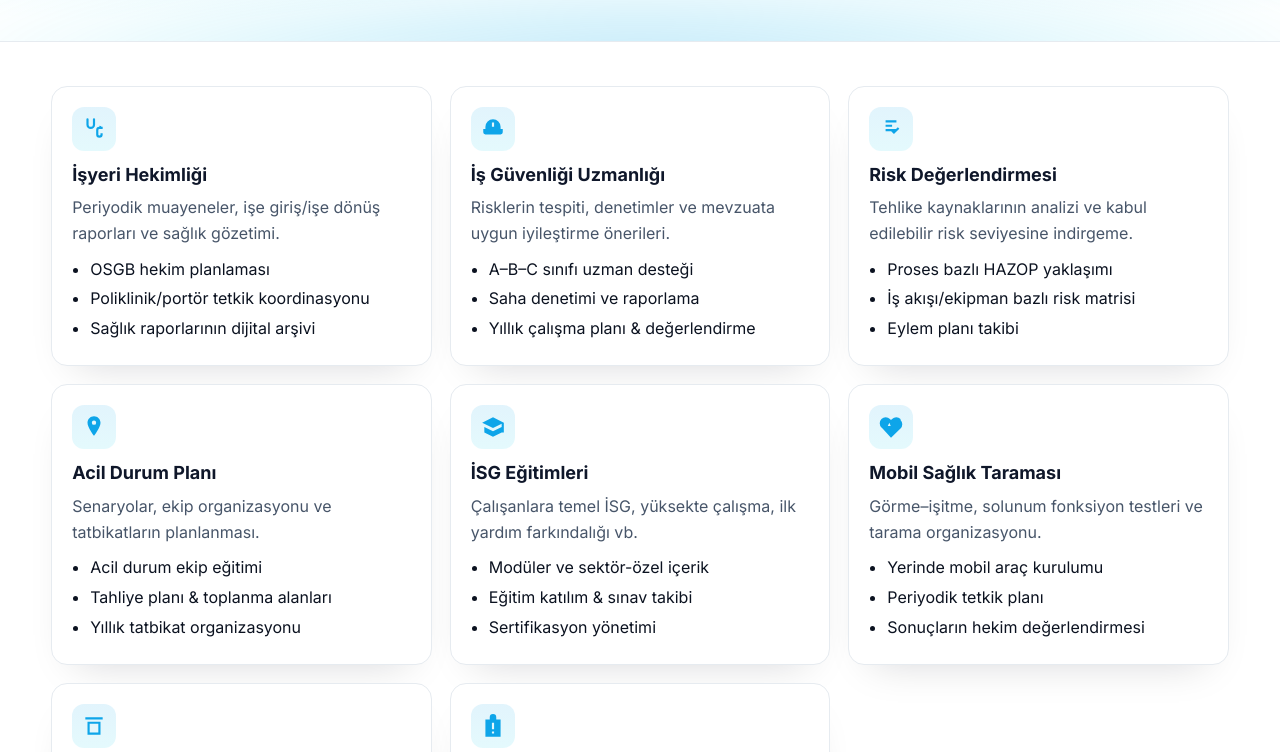
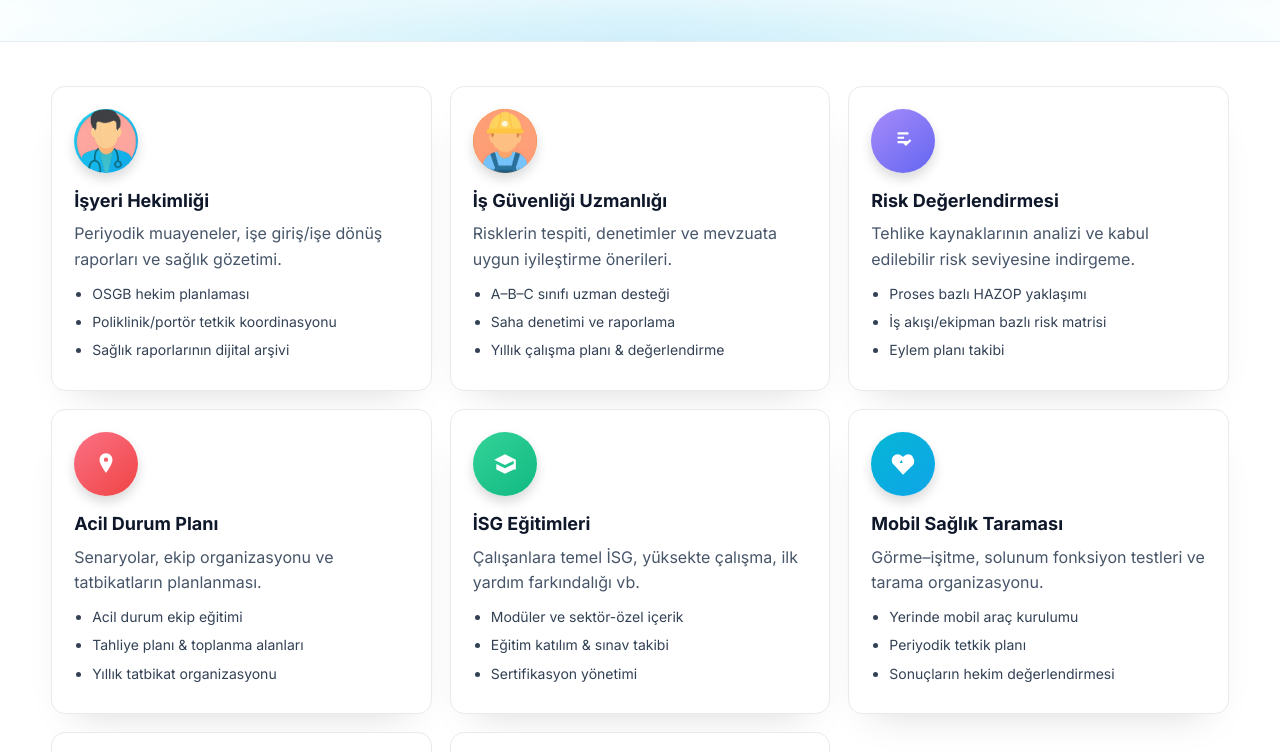
Before and after one commit to H-Ergun/vitanova-osgb, a plain HTML site: page faaliyet-alanlarimiz.html in a window 1280 px wide. Shown: the part 223-975 px from the top of the page. Drawn offline with Linux system fonts and the light colour scheme.

Commit message:
faaliyet alanlarimiz sayfasi eklendi

```diff
--- a/css/faaliyet-alanlarimiz.css
+++ b/css/faaliyet-alanlarimiz.css
@@ -308,3 +308,140 @@ a:hover {
         align-items: flex-start
     }
 }
+
+
+/* Renkli ikon kapsayıcısı */
+.services-colored .icon {
+
+    /* varsayılan: logo turkuaz-mavi */
+    width: 56px;
+    height: 56px;
+    border-radius: 50%;
+    display: flex;
+    align-items: center;
+    justify-content: center;
+    background: linear-gradient(140deg, var(--g1), var(--g2));
+    box-shadow: 0 10px 18px -8px rgba(2, 6, 23, .25);
+    margin-bottom: 12px;
+    transition: transform .25s ease, box-shadow .25s ease, filter .25s ease;
+}
+
+.services-colored .icon svg {
+    width: 26px;
+    height: 26px;
+    fill: #fff
+}
+
+/* Kartların hover’ı ikonla beraber canlansın */
+.services-colored .card {
+    position: relative;
+    border: 1px solid #e6ebf0;
+    border-radius: 14px;
+    background: #fff;
+    padding: 22px;
+    transition: box-shadow .25s ease, transform .25s ease;
+}
+
+.services-colored .card:hover {
+    transform: translateY(-4px);
+    box-shadow: 0 18px 44px -22px rgba(2, 6, 23, .32);
+}
+
+.services-colored .card:hover .icon {
+    transform: translateY(-1px) scale(1.04);
+    box-shadow: 0 18px 26px -12px rgba(2, 6, 23, .35);
+    filter: saturate(1.12);
+}
+
+/* Başlığın altına kısa renk şeridi */
+.services-colored .icon+h3 {
+    position: relative;
+    margin-top: 2px
+}
+
+.services-colored .icon+h3::after {
+    content: "";
+    position: absolute;
+    left: 0;
+    bottom: -10px;
+    width: 48px;
+    height: 4px;
+    border-radius: 999px;
+    background: linear-gradient(90deg, var(--g1), var(--g2));
+}
+
+/* Kart bazlı renk temaları (ikon + vurgu) */
+.i-hekim {
+    --g1: #22d3ee;
+    --g2: #0ea5e9;
+}
+
+/* turkuaz → mavi (logo) */
+.i-isg {
+    --g1: #f59e0b;
+    --g2: #f97316;
+}
+
+/* amber → turuncu       */
+.i-risk {
+    --g1: #a78bfa;
+    --g2: #6366f1;
+}
+
+/* mor → indigo          */
+.i-acil {
+    --g1: #fb7185;
+    --g2: #ef4444;
+}
+
+/* pembe → kırmızı       */
+.i-egitim {
+    --g1: #34d399;
+    --g2: #10b981;
+}
+
+/* yeşil tonları         */
+.i-mobil {
+    --g1: #06b6d4;
+    --g2: #0ea5e9;
+}
+
+/* camgöbeği → mavi      */
+.i-ortam {
+    --g1: #64748b;
+    --g2: #0ea5e9;
+}
+
+/* slate → mavi          }*/
+.i-periyodik{ --g1:#f472b6; --g2:#ec4899; }  /* pembe tonları
+
+/* Madde işaretleri hafif modern dursun */
+.services-colored .bullets {
+    padding-left: 18px;
+    margin: 10px 0 0;
+    color: #334155;
+    font-size: 14px;
+}
+
+.services-colored .bullets li {
+    margin: 6px 0
+}
+
+.services .icon {
+    width: 64px;
+    height: 64px;
+    border-radius: 50%;
+    overflow: hidden;
+    display: flex;
+    align-items: center;
+    justify-content: center;
+    margin-bottom: 14px;
+    box-shadow: 0 6px 12px rgba(0, 0, 0, 0.15);
+}
+
+.services .icon img {
+    width: 100%;
+    height: 100%;
+    object-fit: cover;
+
+}
--- a/css/layout.css
+++ b/css/layout.css
@@ -1,5 +1,7 @@
 :root {
     --header-h: 64px;
+    --brand-1: #0ea5e9;
+    --brand-2: #22d3ee;
 }
 
 .site-header {
@@ -60,8 +62,9 @@
 
 .h-menu a:hover,
 .h-menu a.is-active {
-    background: #f0f9ff;
-    color: #065f73;
+    background: linear-gradient(90deg, var(--brand-1), var(--brand-2));
+        color: #fff
+
     /* hover olduğunda mavi ton */
 }
 
--- a/faaliyet-alanlarimiz.html
+++ b/faaliyet-alanlarimiz.html
@@ -8,6 +8,7 @@
     <meta name="description"
         content="VitaNova OSGB iş sağlığı ve güvenliği, işyeri hekimliği, risk analizi, acil durum planı, eğitimler ve periyodik kontroller." />
     <link rel="stylesheet" href="css/faaliyet-alanlarimiz.css" />
+    <link rel="stylesheet" href="css/layout.css">
     <link rel="preconnect" href="https://fonts.gstatic.com" crossorigin />
     <link rel="preconnect" href="https://fonts.googleapis.com" />
     <link href="https://fonts.googleapis.com/css2?family=Inter:wght@400;600;700&display=swap" rel="stylesheet" />
@@ -15,24 +16,7 @@
 
 <body>
     <!-- HEADER -->
-    <header class="site-header">
-        <div class="h-container">
-            <a href="index.html" class="h-logo" aria-label="Anasayfa">
-                VITA<span>NOVA</span> OSGB
-            </a>
-
-            <nav class="h-menu" aria-label="Ana menü">
-                <ul>
-                    <li><a href="index.html">Ana Sayfa</a></li>
-                    <li><a href="kurumsal.html">Kurumsal</a></li>
-                    <li><a class="active" aria-current="page" href="faaliyetler.html">Faaliyet Alanlarımız</a></li>
-                    <li><a href="iletisim.html">İletişim</a></li>
-                </ul>
-            </nav>
-
-            <a class="h-cta" href="https://wa.me/905000000000" target="_blank" rel="noopener">WhatsApp</a>
-        </div>
-    </header>
+    <div id="header"></div>
 
     <main>
         <!-- HERO -->
@@ -45,17 +29,13 @@
         </section>
 
         <!-- SERVICES GRID -->
-        <section class="services">
+    <section class="services services-colored">
         <div class="container">
             <div class="grid">
                 <!-- Kart 1 -->
                 <article class="card">
-                        <div class="icon" aria-hidden="true">
-                            <!-- stetoskop -->
-                            <svg viewBox="0 0 24 24" role="img">
-                                <path
-                                    d="M6 2a1 1 0 0 0-1 1v5a4 4 0 0 0 8 0V3a1 1 0 1 0-2 0v5a2 2 0 1 1-4 0V3a1 1 0 0 0-1-1zM17 10a3 3 0 0 0-3 3v4a3 3 0 1 0 6 0v-1h-2v1a1 1 0 1 1-2 0v-4a1 1 0 0 1 1-1h3v-2h-1a3 3 0 0 0-2-1z" />
-                            </svg>
+                    <div class="icon i-hekim" aria-hidden="true">
+                        <img src="images/hekim.png" alt="İşyeri Hekimliği">
                     </div>
                     <h3>İşyeri Hekimliği</h3>
                     <p>Periyodik muayeneler, işe giriş/işe dönüş raporları ve sağlık gözetimi.</p>
@@ -68,12 +48,8 @@
 
                 <!-- Kart 2 -->
                 <article class="card">
-                        <div class="icon" aria-hidden="true">
-                            <!-- baret -->
-                            <svg viewBox="0 0 24 24">
-                                <path
-                                    d="M12 3a7 7 0 0 0-7 7v2H3v3a2 2 0 0 0 2 2h14a2 2 0 0 0 2-2v-3h-2v-2a7 7 0 0 0-7-7zm-1 7V6h2v4h-2z" />
-                            </svg>
+                    <div class="icon i-isg" aria-hidden="true">
+                        <img src="images/isg_uzamani.PNG" alt="İş Güvenliği">
                     </div>
                     <h3>İş Güvenliği Uzmanlığı</h3>
                     <p>Risklerin tespiti, denetimler ve mevzuata uygun iyileştirme önerileri.</p>
@@ -86,8 +62,7 @@
 
                 <!-- Kart 3 -->
                 <article class="card">
-                        <div class="icon" aria-hidden="true">
-                            <!-- kontrol listesi -->
+                    <div class="icon i-risk" aria-hidden="true">
                         <svg viewBox="0 0 24 24">
                             <path
                                 d="M7 4h10v2H7V4zm0 4h6v2H7V8zm0 4h10v2H7v-2zm11.3-1.7 1.4 1.4-5 5-3-3 1.4-1.4 1.6 1.6 3.6-3.6z" />
@@ -104,8 +79,7 @@
 
                 <!-- Kart 4 -->
                 <article class="card">
-                        <div class="icon" aria-hidden="true">
-                            <!-- harita pini + alev -->
+                    <div class="icon i-acil" aria-hidden="true">
                         <svg viewBox="0 0 24 24">
                             <path
                                 d="M12 2c3.3 0 6 2.7 6 6 0 4.5-6 12-6 12S6 12.5 6 8c0-3.3 2.7-6 6-6zm0 8a2 2 0 1 0 0-4 2 2 0 0 0 0 4z" />
@@ -122,8 +96,7 @@
 
                 <!-- Kart 5 -->
                 <article class="card">
-                        <div class="icon" aria-hidden="true">
-                            <!-- eğitim -->
+                    <div class="icon i-egitim" aria-hidden="true">
                         <svg viewBox="0 0 24 24">
                             <path d="M12 3 2 8l10 5 8-4.1V17h2V8L12 3zM4 12v5l8 4 8-4v-5l-8 4-8-4z" />
                         </svg>
@@ -139,8 +112,7 @@
 
                 <!-- Kart 6 -->
                 <article class="card">
-                        <div class="icon" aria-hidden="true">
-                            <!-- kalp ritmi -->
+                    <div class="icon i-mobil" aria-hidden="true">
                         <svg viewBox="0 0 24 24">
                             <path
                                 d="M20.8 4.6a5.5 5.5 0 0 0-7.8 0L12 5.6l-1-1a5.5 5.5 0 0 0-7.8 7.8l1 1L12 22l7.8-7.6 1-1a5.5 5.5 0 0 0 0-7.8zM6 11h3l1.5-3 2.5 6 1.5-3H18" />
@@ -157,8 +129,7 @@
 
                 <!-- Kart 7 -->
                 <article class="card">
-                        <div class="icon" aria-hidden="true">
-                            <!-- ölçüm cihazı -->
+                    <div class="icon i-ortam" aria-hidden="true">
                         <svg viewBox="0 0 24 24">
                             <path d="M4 4h16v2H4V4zm2 4h12v12H6V8zm2 2v8h8v-8H8z" />
                         </svg>
@@ -174,11 +145,10 @@
 
                 <!-- Kart 8 -->
                 <article class="card">
-                        <div class="icon" aria-hidden="true">
-                            <!-- periyodik kontrol -->
-                            <svg viewBox="0 0 24 24">
+                    <div class="icon i-periyodik" aria-hidden="true">
+                    <svg xmlns="http://www.w3.org/2000/svg" viewBox="0 0 24 24" fill="currentColor">
                         <path
-                                    d="M12 1a3 3 0 0 0-3 3v2H5v16h14V6h-4V4a3 3 0 0 0-3-3zm-1 8h2v6h-2V9zm0 8h2v2h-2v-2z" />
+                            d="M2 21l1.5-4.5L15 5a2 2 0 0 0-3-3L3 13.5 2 21zm7.5-5.5l2 2L7 22H4v-3l5.5-3.5zM20.7 7.3l-4-4a1 1 0 0 0-1.4 1.4l.8.8-2.1 2.1 3.2 3.2 2.1-2.1.8.8a1 1 0 0 0 1.4-1.4z" />
                     </svg>
                     </div>
                     <h3>Periyodik Kontroller</h3>
@@ -221,5 +191,5 @@
         </div>
     </footer>
 </body>
-
+<script src="/scripts/global.js"></script>
 </html>
```
Also changed, not shown: images/hekim.PNG (added), images/isg_uzamani.PNG (added), images/ortam_olcumleri.PNG (added), images/periyodik.PNG (added), images/risk.PNG (added). Lines whose indentation alone changed are shown as unchanged.
